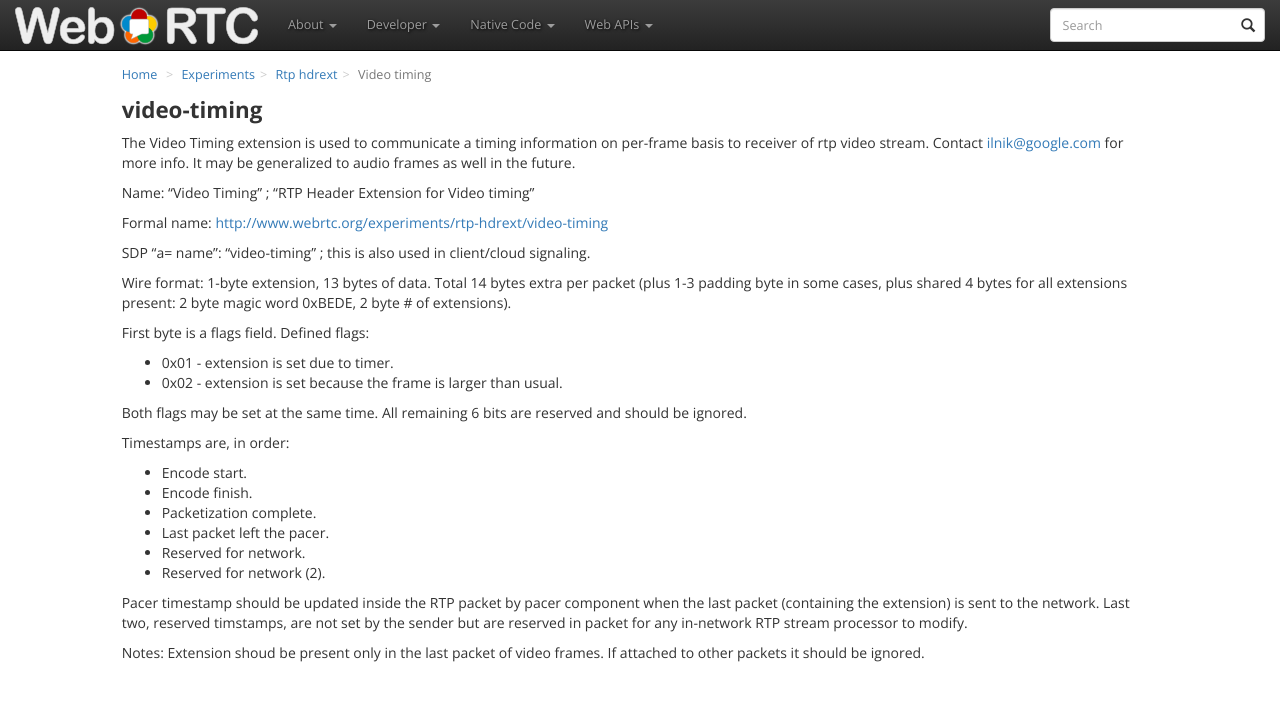
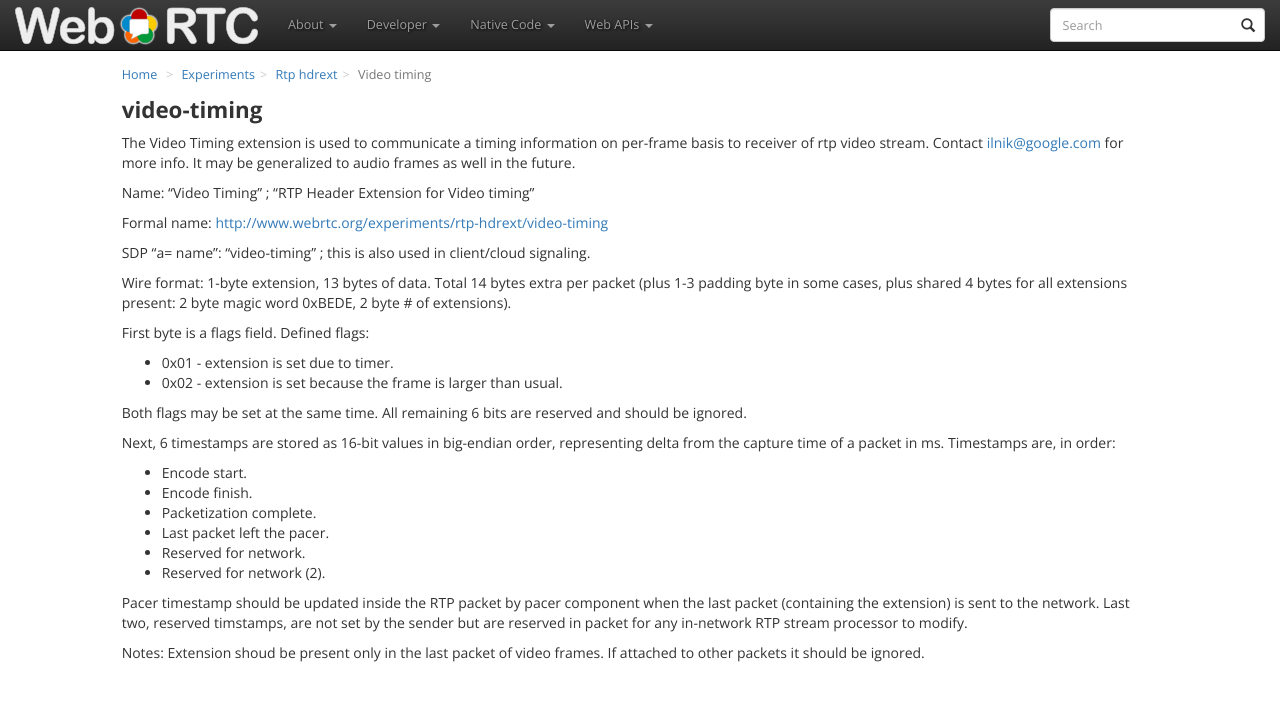
Before and after one commit to webrtc/webrtc-org, a Jekyll site: the page built from experiments/rtp-hdrext/video-timing/index.md, in a window 1280 px wide and 900 px high. Shown: the top 701 px of the window. Built offline with Jekyll 4.4.1, drawn with Linux system fonts in a browser that asks for light colours; nearby versions of some CDN libraries.

Commit message:
Fix failed merge conflict resolution

```diff
--- a/experiments/rtp-hdrext/video-timing/index.md
+++ b/experiments/rtp-hdrext/video-timing/index.md
@@ -25,6 +25,7 @@ First byte is a flags field. Defined flags:
 
 Both flags may be set at the same time. All remaining 6 bits are reserved and should be ignored.
 
+Next, 6 timestamps are stored as 16-bit values in big-endian order, representing delta from the capture time of a packet in ms.
 Timestamps are, in order:
 
   * Encode start.
```
